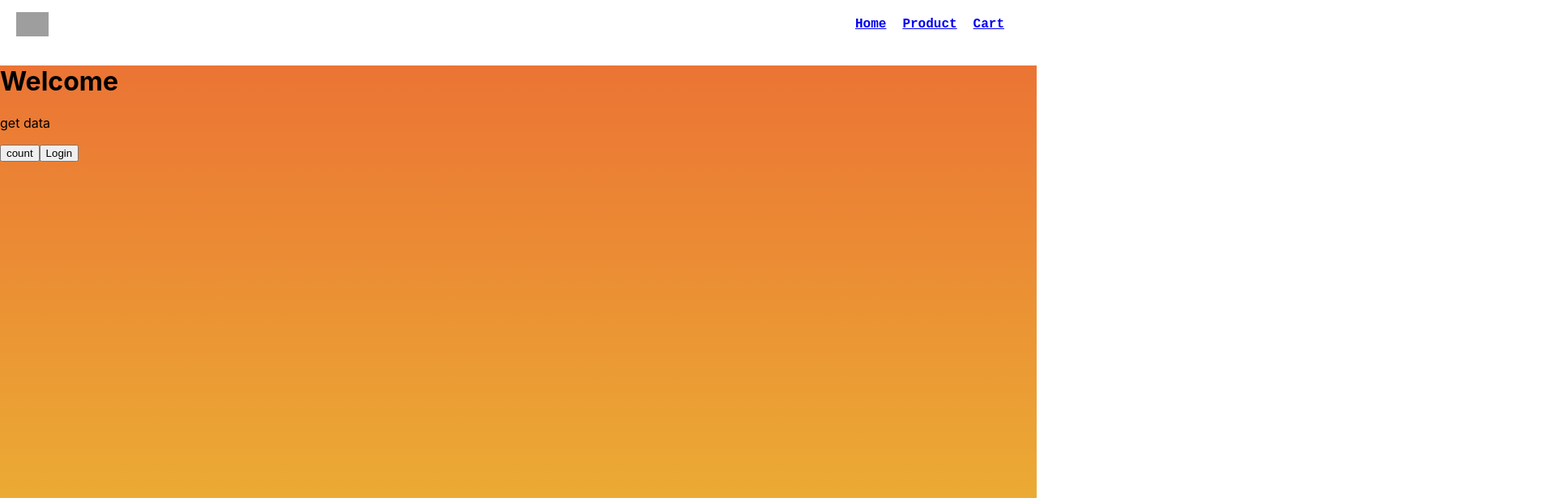
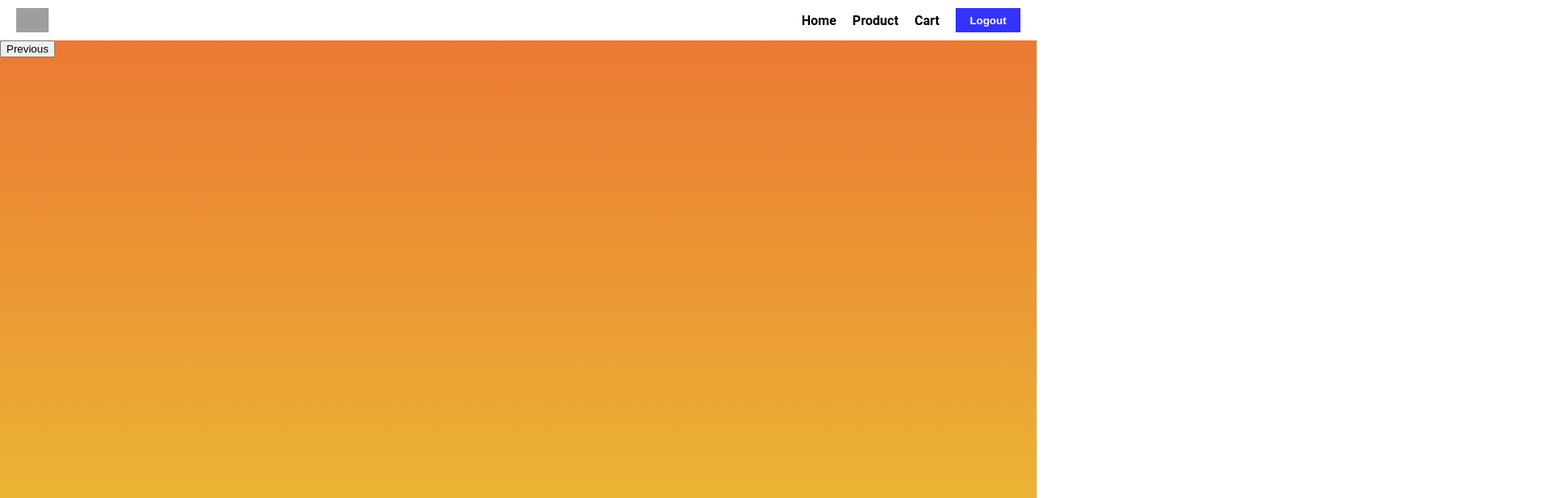
Before and after one commit to ambarishmamidi/frontend-project, a React (Create React App) app: page / in a window 1280 px wide. Shown: the top 616 px of the page at 81% size, 1920 px wide, since content can reach past the window. Built offline with nearby package versions, Linux system fonts and the light colour scheme; no server answers; grey boxes are pictures that could not be loaded.

Commit message:
add carousal

```diff
--- a/package.json
+++ b/package.json
@@ -10,6 +10,7 @@
     "react-dom": "^18.2.0",
     "react-router-dom": "^6.15.0",
     "react-scripts": "5.0.1",
+    "react-slick": "^0.29.0",
     "web-vitals": "^2.1.4"
   },
   "scripts": {
--- a/src/App.js
+++ b/src/App.js
@@ -8,7 +8,6 @@ import './App.css'
 import Login from "./components/Login"
 
 import Home from "./components/Home"
-import Header from "./components/Header"
 import Product  from "./components/Product"
 import Cart from "./components/Cart"
 
@@ -17,7 +16,6 @@ import Cart from "./components/Cart"
 const App = () =>  (
   <>
   <BrowserRouter>
-  <Header/>
   <Routes>
     <Route exact path="/login" element={<Login/>}/>
     <Route exact path="/" element={<Home/>}/>
--- a/src/components/Header.css
+++ b/src/components/Header.css
@@ -1,5 +1,5 @@
 .header-container {
-    height: 60px;
+    height: 50px;
     background-color: #ffffff;
     display: flex;
     justify-content: space-between;
@@ -12,9 +12,12 @@
 
 
 .nav-links {
-    font-family: 'Courier New', Courier, monospace;
+    list-style-type: none;
+    font-family: "Roboto";
     font-weight: bold;
     padding-right: 20px;
+    color: black;
+
 }
 
 .image {
@@ -23,5 +26,26 @@
 
 .link-container {
     display: flex;
+}
+
+.logout-button {
+    height: 30px;
+    border: 0px;
+    width: 80px;
+    background-color: #3333ff;
+    color: #ffffff;
+    font-weight: bold;
+}
+
+
+
+.link-item {
+    text-decoration: none;
+}
+
+
+
+.links-logout-container {
+    display: flex;
     align-items: center;
 }
--- a/src/components/Header.js
+++ b/src/components/Header.js
@@ -1,22 +1,33 @@
 import {Link} from "react-router-dom"
+
+import { useNavigate } from "react-router-dom"
 
 import "./Header.css"
 
 
-const Header = () => (
+const Header = () => {
+    const Navigate = useNavigate()
+    const onClickLogout = () => {
+        Navigate("/login")
+    }
+    return(
     <div className="header-container">
-        <img src="https://i.ibb.co/C9kGJK5/download-3.jpg" alt="flipkart" className="image"/>
-        <div className="link-container">
-        <Link to="/">
-        <p className="nav-links">Home</p>
+         <img src="https://i.ibb.co/C9kGJK5/download-3.jpg" alt="flipkart" className="image"/>
+         <div className="links-logout-container">
+         <ul className="link-container">
+        <Link to="/" className="link-item">
+        <li className="nav-links">Home</li>
         </Link>
-        <Link to="/product">
-        <p className="nav-links">Product</p>
+        <Link to="/product" className="link-item">
+        <li className="nav-links">Product</li>
         </Link>
-        <Link to="/cart">
-        <p className="nav-links">Cart</p>
+        <Link to="/cart" className="link-item">
+        <li className="nav-links">Cart</li>
         </Link>
+        </ul>
+        <button type="button" className="logout-button" onClick={onClickLogout}>Logout</button>
         </div>
     </div>
 )
+    }
 export default Header
--- a/src/components/Home.css
+++ b/src/components/Home.css
@@ -1,4 +1,5 @@
 .home-container {
     height: 100vh;
+    width: 100%;
     background-image: linear-gradient(#eb7434,#ebc634);
 }
--- a/src/components/Home.js
+++ b/src/components/Home.js
@@ -1,34 +1,83 @@
 import React from "react"
 
 
-import { useState,useEffect } from "react"
+
+
+
+
+
+
+
+
+
+import Slider from "react-slick"
+
+import Header from "./Header"
 
 import "./Home.css"
 
 
-const Home = () => {
-    const [page,getPageData] = useState("1")
 
-    const increasePageCount = prevPage => getPageData(prevPage+1)
-    useEffect (() => {
-        const getFetchData = async() => {
-            const url = `https://api.github.com/search/repositories?q=created:>2017-10-22&sort=stars&order=desc&page=${page}`
-            const options = {
-                method: "GET",
-            }
-            const response = await fetch(url,options)
-            const data = await response.json()
-            console.log(data)
-        }
-        getFetchData()
-    },[page])
+/* const ItemsData = [
+    {
+        id:1,
+        ItemName: "Shirt",
+        imageUrl:"https://i.ibb.co/Nrky8y6/download-2.jpg",
+        rating:"4",
+    },
+    {
+        id:2,
+        ItemName: "Shirt",
+        imageUrl:"https://i.ibb.co/B2KvzyD/download-3.jpg",
+        rating:"3",
+    },
+    {
+        id:3,
+        ItemName: "Tshirt",
+        imageUrl:"https://i.ibb.co/st8fnJQ/download-6.jpg",
+        rating:"4",
+    },
+    {
+        id:4,
+        ItemName: "Tshirt",
+        imageUrl:"https://i.ibb.co/jWNxL2Q/download-7.jpg",
+        rating:"3",
+    },
+] */
+
+
+
+const offerItems = [
+    {
+        id:1,
+        imageUrl:"https://i.ibb.co/YyRyq9V/images-4.jpg"
+    },
+    {
+        id:2,
+        imageUrl:"https://i.ibb.co/GTkgyvG/images-5.jpg"
+    },
+    {
+        id:3,
+        imageUrl:"https://i.ibb.co/wSSzK8w/images-6.jpg"
+    }
+]
+
+
+const Home = () =>{
+    const settings = {
+        dots: true,
+        slidesToShow:1,
+        slidesToScroll:1,
+    }
     return (
     <div className="home-container">
-        <h1>Welcome</h1>
-        <p>get data</p>
-        <button type="button" onClick={increasePageCount}>count</button>
-        <button type="button">Login</button>
+        <Header/>
+        <Slider {...settings}>
+            <h1>1</h1>
+            <h1>2</h1>
+            <h1>3</h1>
+        </Slider>
     </div>
 )
-}
+    }
 export default Home
```
Also changed, not shown: 1 other file (tests, documents, lock files or other folders).
